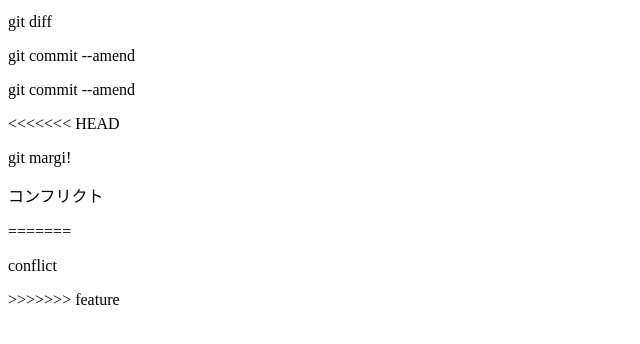
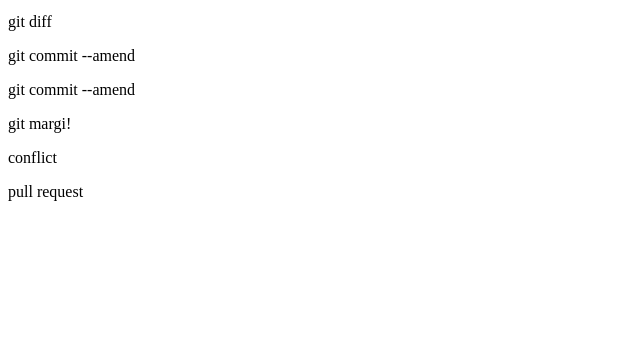
Before and after one commit to d-chi839/git_tutorial, a plain HTML site: page index.html in a window 1280 px wide. Shown: the part 110-454 px from the top of the page, without its empty margins (0-640 px from the left). Drawn offline with Linux system fonts and the light colour scheme.

Commit message:
pull requestを追記

```diff
--- a/index.html
+++ b/index.html
@@ -11,11 +11,8 @@
     <p>git diff</p>
     <p>git commit --amend</p>
     <p>git commit --amend</p>
-<<<<<<< HEAD
     <p>git margi!</p>
-    <p>コンフリクト</p>
-=======
     <p>conflict</p>
->>>>>>> feature
+    <p>pull request</p>
   </body>
 </html>
```
